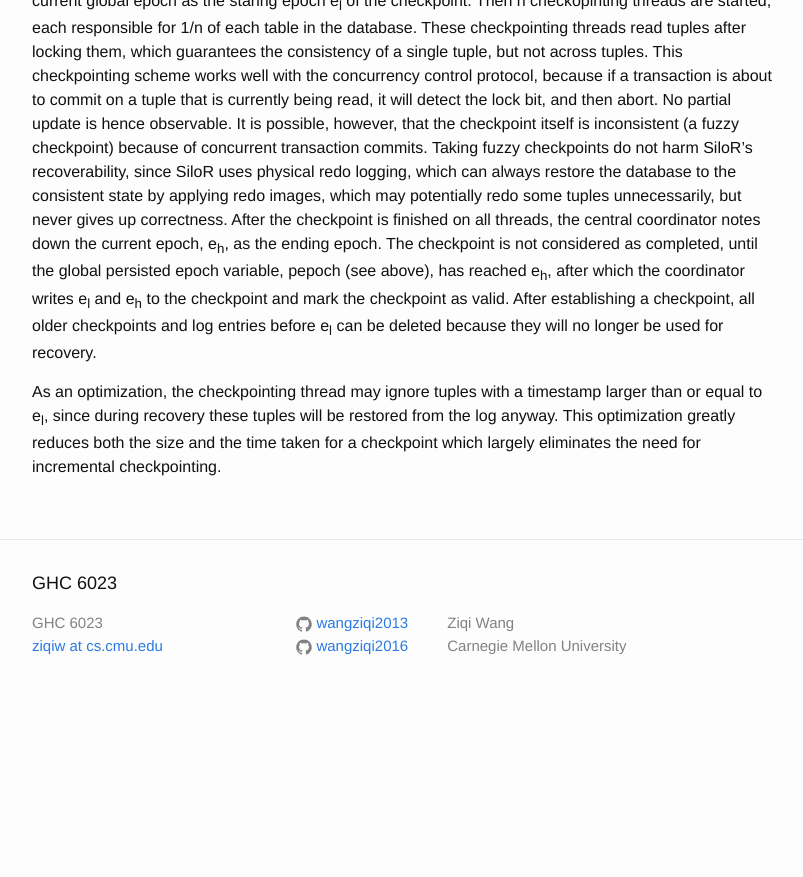
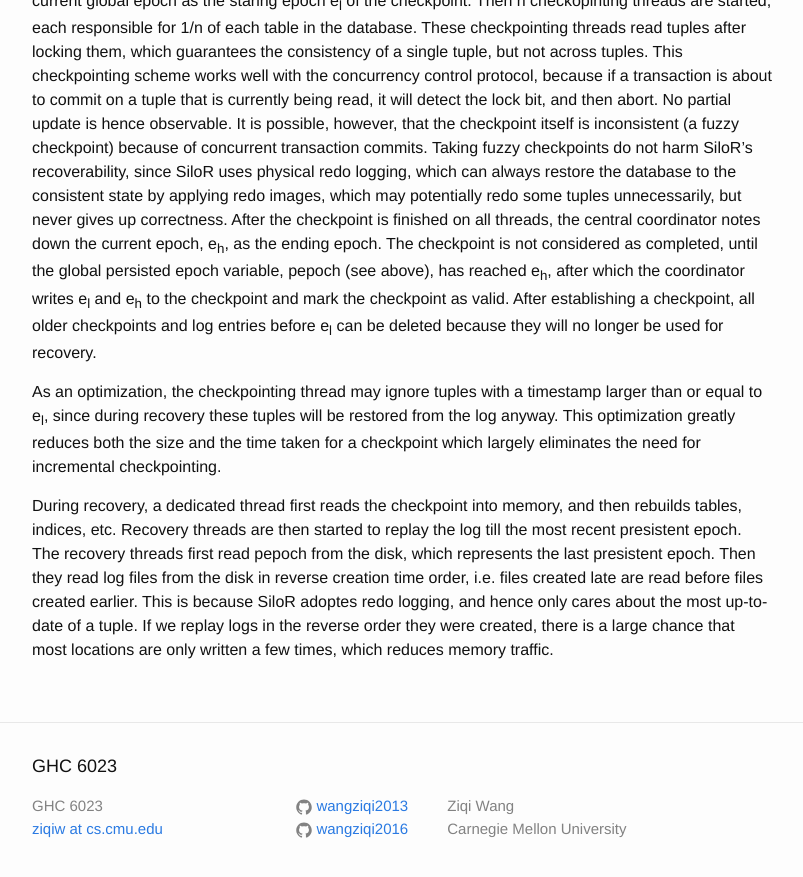
Before and after one commit to wangziqi2013/wangziqi2013.github.io, a Jekyll site: the page built from _posts/2019-03-11-silor.markdown, in a window 1280 px wide and 900 px high, scrolled down 2546 px. Shown: the top 877 px of the window, without its empty margins (238-1041 px from the left). Built offline with Jekyll 4.4.1, drawn with Linux system fonts in a browser that asks for light colours; before the commit the page ends 3263 px from its top, so only the background shows below that.

Commit message:
Adding recovery

```diff
--- a/_posts/2019-03-11-silor.markdown
+++ b/_posts/2019-03-11-silor.markdown
@@ -104,3 +104,10 @@ all older checkpoints and log entries before e<sub>l</sub> can be deleted becaus
 As an optimization, the checkpointing thread may ignore tuples with a timestamp larger than or equal to e<sub>l</sub>, since
 during recovery these tuples will be restored from the log anyway. This optimization greatly reduces both the size and the
 time taken for a checkpoint which largely eliminates the need for incremental checkpointing.
+
+During recovery, a dedicated thread first reads the checkpoint into memory, and then rebuilds tables, indices, etc. Recovery
+threads are then started to replay the log till the most recent presistent epoch. The recovery threads first read pepoch from
+the disk, which represents the last presistent epoch. Then they read log files from the disk in reverse creation time order,
+i.e. files created late are read before files created earlier. This is because SiloR adoptes redo logging, and hence only
+cares about the most up-to-date of a tuple. If we replay logs in the reverse order they were created, there is a large chance
+that most locations are only written a few times, which reduces memory traffic.
```
